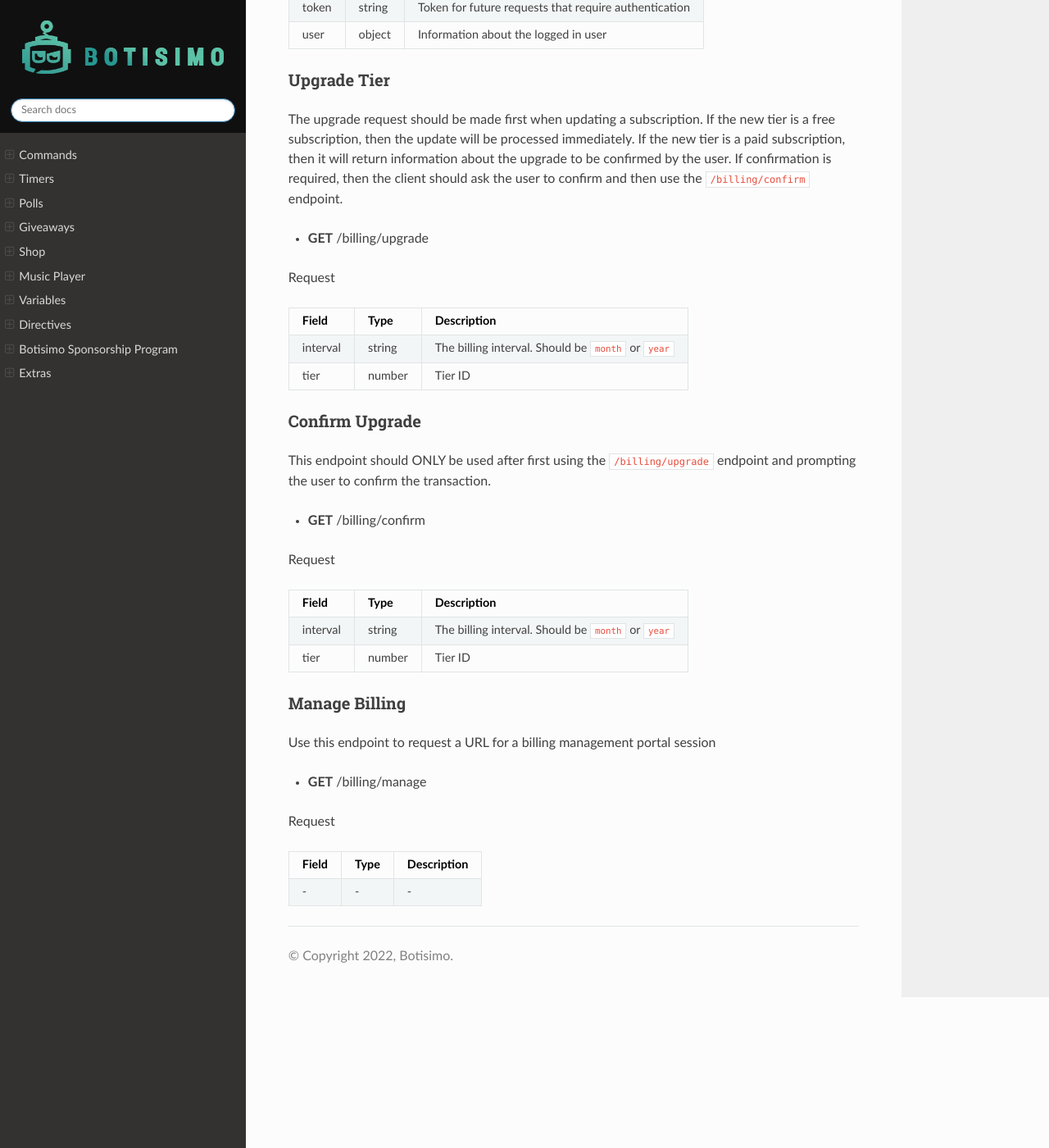
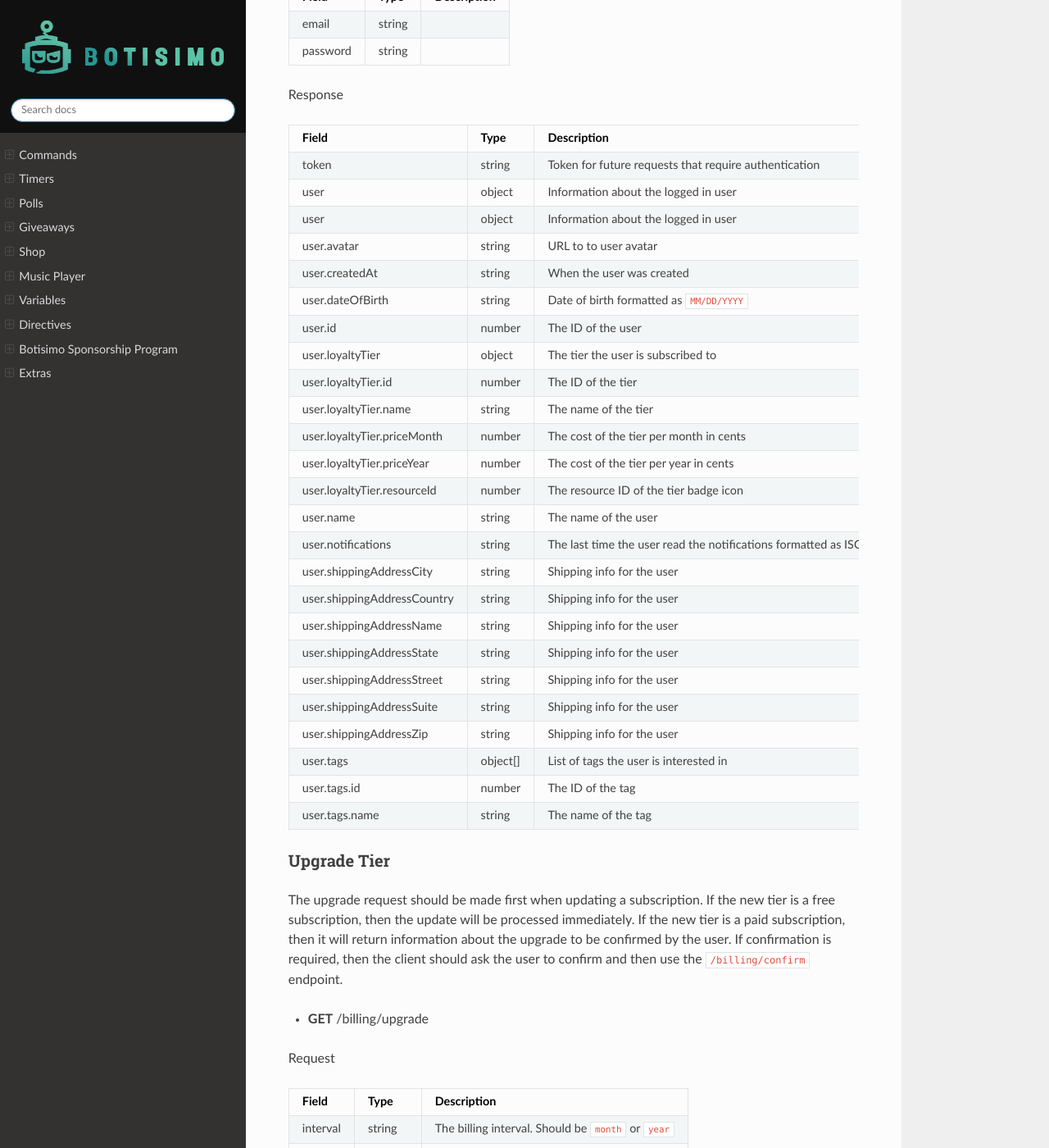
Before and after one commit to botisimo/botisimo-documentation, a Sphinx documentation site: the page built from docs/loyalty/documentation/index.rst, in a window 1280 px wide and 1400 px high, scrolled down 2836 px. Shown: the whole window at 82% size. Built offline with Sphinx 7.4.7 and the Read the Docs theme 2.0.0, drawn with Linux system fonts in a browser that asks for light colours; a script that is not in the unit is left out; some of the changed text lies outside the part shown.

Commit message:
add table of contents

```diff
--- a/docs/loyalty/documentation/index.rst
+++ b/docs/loyalty/documentation/index.rst
@@ -1,6 +1,14 @@
 =========================
 Loyalty API Documentation
 =========================
+
+- `API Endpoint`_
+- `Get Team Info`_
+- `Sign Up`_
+- `Log In`_
+- `Upgrade Tier`_
+- `Confirm Upgrade Tier`_
+- `Manage Billing`_
 
 API Endpoint
 ============
@@ -9,8 +17,8 @@
 
 ``https://botisimo.com/api/v1/loyalty/:team``
 
-Get Team
---------
+Get Team Info
+-------------
 
 Get the information about the team
 
@@ -72,7 +80,7 @@
 user.avatar                 string   URL to to user avatar
 user.createdAt              string   When the user was created
 user.dateOfBirth            string   Date of birth formatted as ``MM/DD/YYYY``
-user.id                     string   The ID of the user
+user.id                     number   The ID of the user
 user.loyaltyTier            object   The tier the user is subscribed to
 user.loyaltyTier.id         number   The ID of the tier
 user.loyaltyTier.name       string   The name of the tier
@@ -80,7 +88,7 @@
 user.loyaltyTier.priceYear  number   The cost of the tier per year in cents
 user.loyaltyTier.resourceId number   The resource ID of the tier badge icon
 user.name                   string   The name of the user
-user.notifications          string   The last time the user read the notifications
+user.notifications          string   The last time the user read the notifications formatted as ISO date string
 user.shippingAddressCity    string   Shipping info for the user
 user.shippingAddressCountry string   Shipping info for the user
 user.shippingAddressName    string   Shipping info for the user
@@ -88,8 +96,8 @@
 user.shippingAddressStreet  string   Shipping info for the user
 user.shippingAddressSuite   string   Shipping info for the user
 user.shippingAddressZip     string   Shipping info for the user
-user.tags                   string   List of tags the user is interested in
-user.tags.id                string   The ID of the tag
+user.tags                   object[] List of tags the user is interested in
+user.tags.id                number   The ID of the tag
 user.tags.name              string   The name of the tag
 =========================== ======== =================================================================================
 
@@ -109,12 +117,35 @@
 
 Response
 
-=========== ======== ======================================================
-Field       Type     Description
-=========== ======== ======================================================
-token       string   Token for future requests that require authentication
-user        object   Information about the logged in user
-=========== ======== ======================================================
+=========================== ======== ==========================================================================
+Field                       Type     Description
+=========================== ======== ==========================================================================
+token                       string   Token for future requests that require authentication
+user                        object   Information about the logged in user
+user                        object   Information about the logged in user
+user.avatar                 string   URL to to user avatar
+user.createdAt              string   When the user was created
+user.dateOfBirth            string   Date of birth formatted as ``MM/DD/YYYY``
+user.id                     number   The ID of the user
+user.loyaltyTier            object   The tier the user is subscribed to
+user.loyaltyTier.id         number   The ID of the tier
+user.loyaltyTier.name       string   The name of the tier
+user.loyaltyTier.priceMonth number   The cost of the tier per month in cents
+user.loyaltyTier.priceYear  number   The cost of the tier per year in cents
+user.loyaltyTier.resourceId number   The resource ID of the tier badge icon
+user.name                   string   The name of the user
+user.notifications          string   The last time the user read the notifications formatted as ISO date string
+user.shippingAddressCity    string   Shipping info for the user
+user.shippingAddressCountry string   Shipping info for the user
+user.shippingAddressName    string   Shipping info for the user
+user.shippingAddressState   string   Shipping info for the user
+user.shippingAddressStreet  string   Shipping info for the user
+user.shippingAddressSuite   string   Shipping info for the user
+user.shippingAddressZip     string   Shipping info for the user
+user.tags                   object[] List of tags the user is interested in
+user.tags.id                number   The ID of the tag
+user.tags.name              string   The name of the tag
+=========================== ======== ==========================================================================
 
 Upgrade Tier
 ------------
@@ -134,8 +165,8 @@
 tier        number   Tier ID
 =========== ======== ======================================================
 
-Confirm Upgrade
----------------
+Confirm Upgrade Tier
+--------------------
 
 This endpoint should ONLY be used after first using the ``/billing/upgrade`` endpoint and prompting the user to confirm the transaction.
 
```
